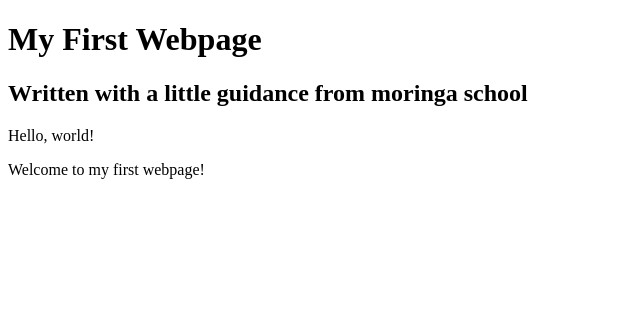
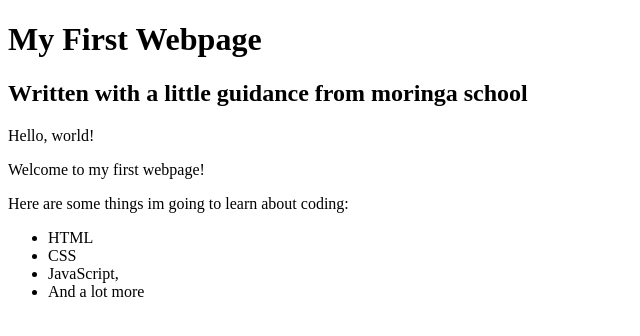
Before and after one commit to GladwellTaye/my-first-webpage, a plain HTML site: page my-first-webpage.html in a window 1280 px wide. Shown: the whole page, without its empty margins (0-640 px from the left). Drawn offline with Linux system fonts and the light colour scheme.

Commit message:
add list elements

```diff
--- a/my-first-webpage.html
+++ b/my-first-webpage.html
@@ -8,5 +8,13 @@
     <h2>Written with a little guidance from moringa school</h2>
     <p>Hello, world!</p>
     <p>Welcome to my first webpage!</p>
+    <p> Here are some things im going to learn about coding:</p>
+    <ul>
+      <li>HTML</li>
+      <li>CSS</li>
+      <li>JavaScript,</li>
+      <li>And a lot more</li>
+    </ul>
+
   </body>
 </html>
```
